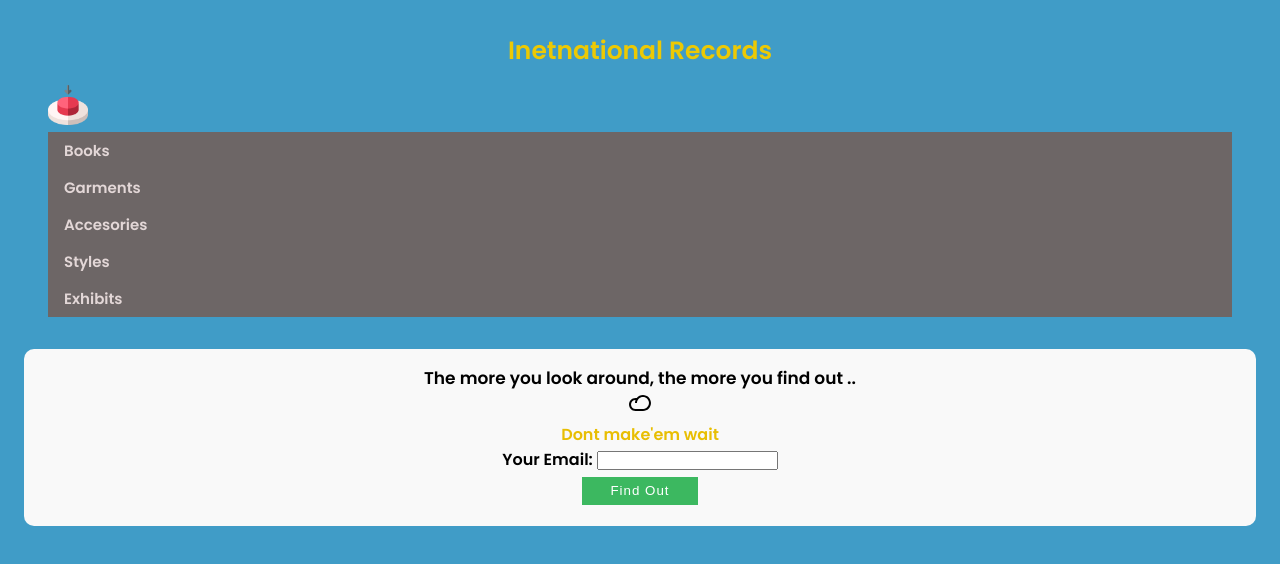
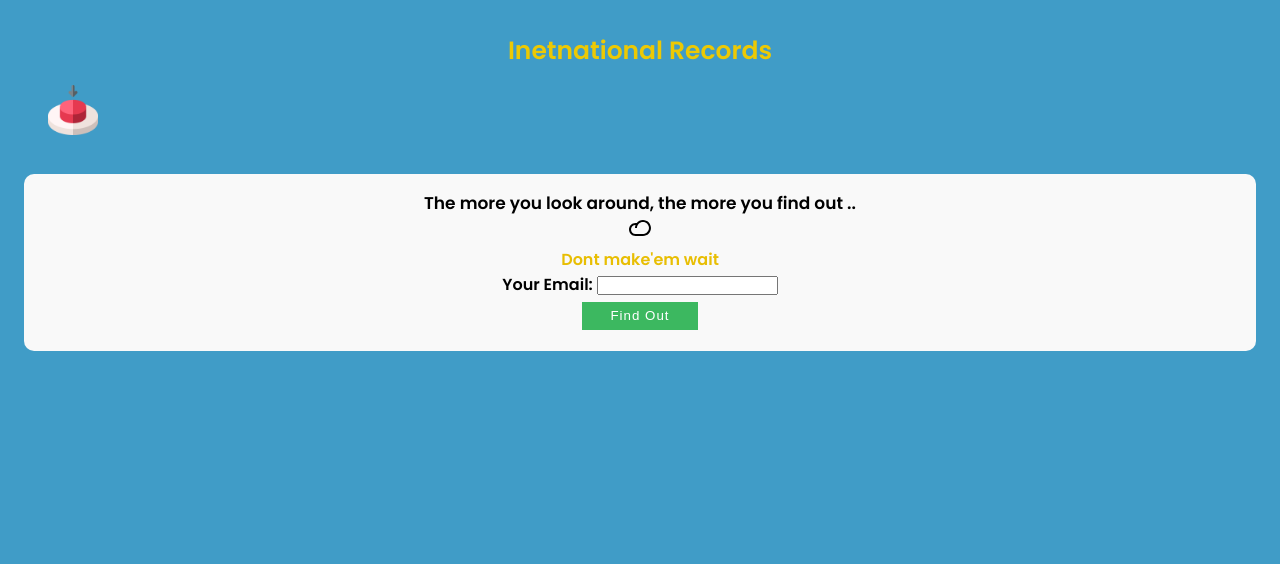
Before and after one commit to realsulty/international-records, a website: page index.html in a window 1280 px wide. Drawn offline with Linux system fonts and the light colour scheme.

Commit message:
added new menu

```diff
--- a/app.js
+++ b/app.js
@@ -1,3 +1,3 @@
-
-
-console.log('International record');
+function menu() {
+    document.getElementById('btn').style.display = "block";
+}
--- a/index.html
+++ b/index.html
@@ -20,8 +20,8 @@
 
         <h1>Inetnational Records
         </h1>
-        <div class="items">
-            <a href=""><img src="/img/button.png" alt=""></a>
+        <img onclick="menu()"   src="/img/button.png" alt="">
+        <div class="items" id="btn">
                 <!--
 
                     <li><a href="">Books</a></li>
@@ -31,12 +31,14 @@
                     <li><a href=""></a></li>
                     <a href=""><li>Books </li></a>
                                                     -->
+          <ul >
 
-        <a href=""> <h2>Books</h2></a>
-        <a href=""><h2>Garments</h2></a>
-        <a href=""><h2>Accesories</h2></a>
-        <a href=""><h2>Styles</h2></a>
-        <a href=""><h2>Exhibits</h2></a>
+              <a href=""> <h2>Books</h2></a>
+              <a href=""><h2>Garments</h2></a>
+              <a href=""><h2>Accesories</h2></a>
+              <a href=""><h2>Styles</h2></a>
+              <a href=""><h2>Exhibits</h2></a>
+            </ul>
 
 
         </div>
--- a/style.scss
+++ b/style.scss
@@ -54,21 +54,21 @@
             text-align: center;
             margin-bottom: 15px;
             }
+                img{
+                    width: 50px;
 
-            .items{
+
+                    }
+
+            #btn{
+
+
+
+                 display: none;
 
 
 
 
-
-
-
-
-                img{
-                    width: 40px;
-
-
-                    }
 
             h2{
 
```
Also changed, not shown: style.css, 1 other file.
